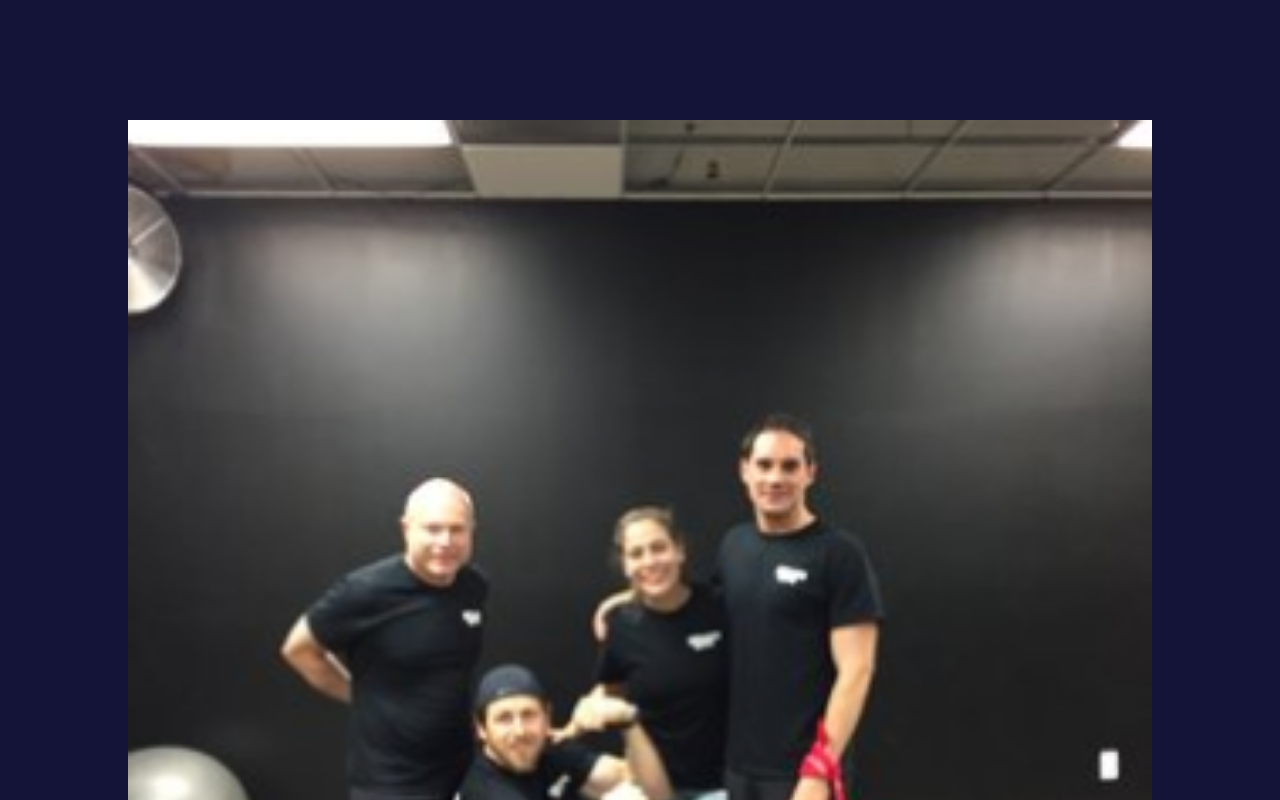
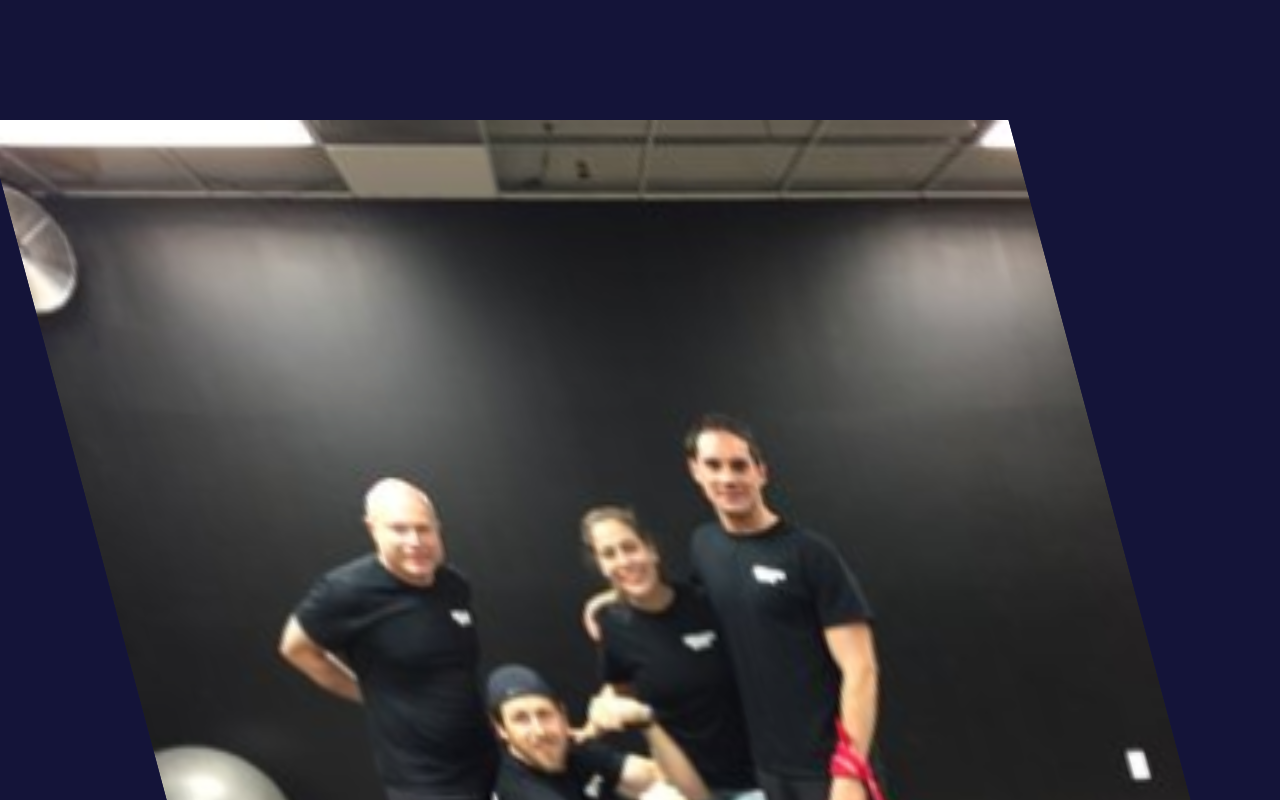
Before and after one commit to Eddysam2000/XP-Fitness, a React (Create React App) app: page /about in a window 1280 px wide. Shown: the part 440-1240 px from the top of the page. Built offline with nearby package versions, Linux system fonts and the light colour scheme.

Commit message:
about updated

```diff
--- a/src/pages/about/about.css
+++ b/src/pages/about/about.css
@@ -0,0 +1,4 @@
+.about_section-image {
+    overflow: hidden;
+    transform: skew(15deg);
+}
```
